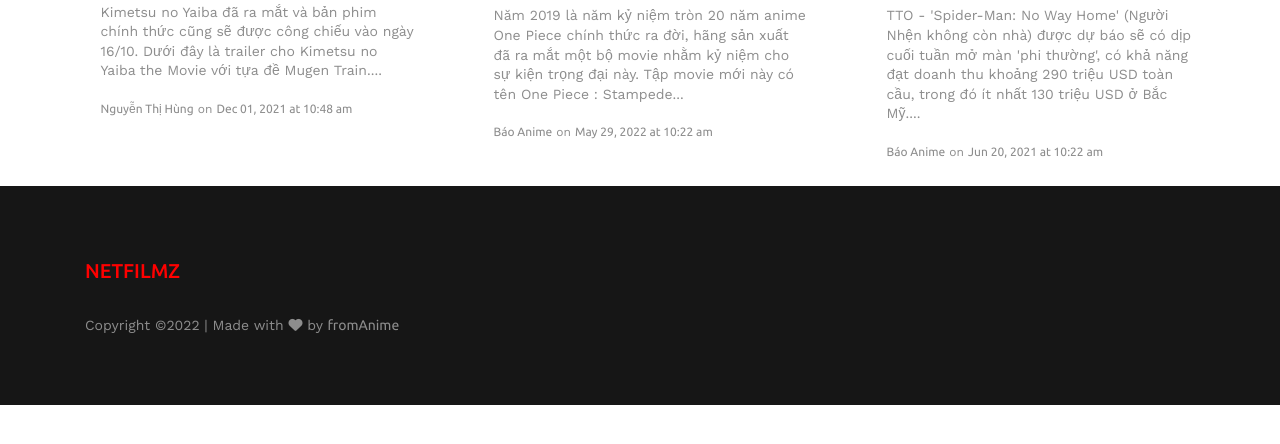
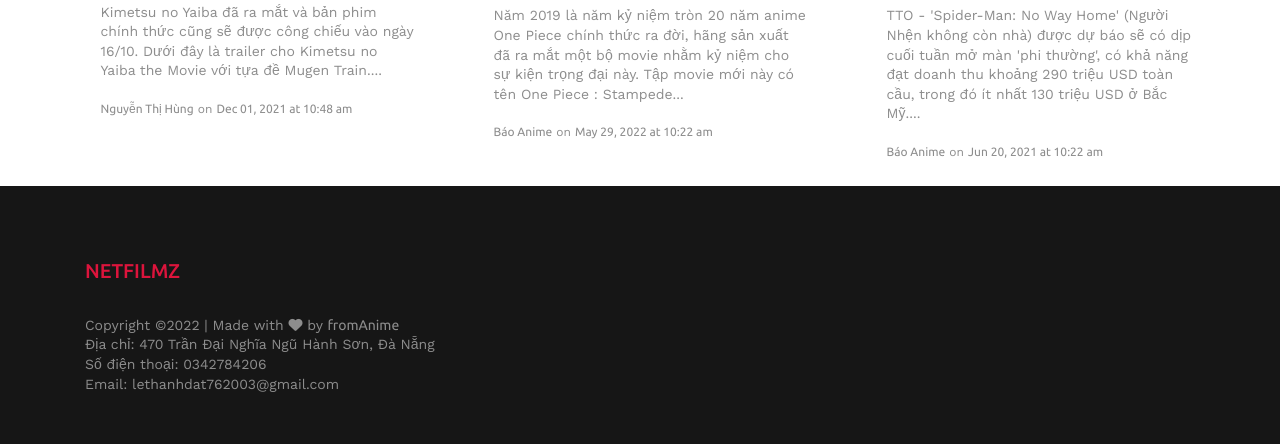
Before and after one commit to Wortzzzzz/KNMwebsite, a plain HTML site: page index.html in a window 1280 px wide. Shown: the part 4072-4516 px from the top of the page. Before the commit the page ends 4477 px from the top, so only its background shows below. Drawn offline with nearby package versions, Linux system fonts and the light colour scheme.

Commit message:
add scrollbarkit

```diff
--- a/index.html
+++ b/index.html
@@ -32,7 +32,7 @@
     </style>
 </head>
 
-<body>
+<body style="overflow-x: hidden;">
     <!-- Preloader Start -->
     <div id="preloader">
         <div class="preload-content">
@@ -2517,11 +2517,14 @@
             <div class="row">
                 <div class="col-12 col-md-4">
                     <div class="footer-single-widget">
-                        <a style="font-size: 20px; font-weight: 500; color: red;" href="index.html">NETFILMZ</a>
+                        <a style="font-size: 20px; font-weight: 500; color: crimson;" href="index.html">NETFILMZ</a>
                         <div class="copywrite-text mt-30">
                             <p><!-- Link back to Colorlib can't be removed. Template is licensed under CC BY 3.0. -->
 Copyright &copy;<script>document.write(new Date().getFullYear());</script> | Made with <i class="fa fa-heart-o" aria-hidden="true"></i> by <a href="https://colorlib.com" target="_blank">fromAnime</a>
 <!-- Link back to Colorlib can't be removed. Template is licensed under CC BY 3.0. --></p>
+                            <p>Địa chỉ: 470 Trần Đại Nghĩa Ngũ Hành Sơn, Đà Nẵng</p>
+                            <p>Số điện thoại: 0342784206</p>
+                            <p>Email: lethanhdat762003@gmail.com</p>
                         </div>
                     </div>
                 </div>
--- a/style.css
+++ b/style.css
@@ -1272,3 +1272,6 @@ textarea:focus ~ .highlight {
         color: #959595; }
 
 /*# sourceMappingURL=style.css.map */
+
+
+::-webkit-scrollbar{-webkit-appearance:none;width:4px;height:8px}::-webkit-scrollbar-track{background-color:inherit}::-webkit-scrollbar-thumb{background-color:black;border-radius:10px}::-webkit-scrollbar-thumb:hover{background-color:black}::-webkit-scrollbar-thumb:active{background-color:rgba(0,0,0,.45)}
```
Also changed, not shown: contact.html (+3 -0 lines), members.html (+3 -0 lines), news.html (+3 -0 lines), projectdesc.html (+3 -0 lines).
